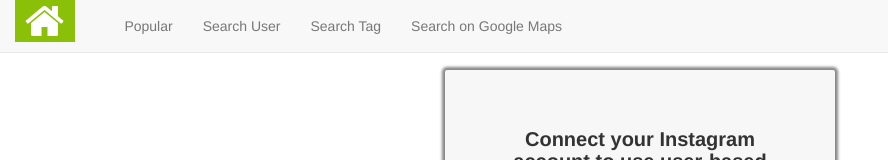
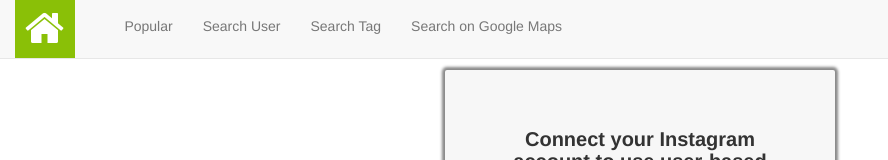
Before and after one commit to arduino731/angular_instagram_api, a website: page public/index.html in a window 1280 px wide. Shown: the top 160 px of the page, without its empty margins (0-888 px from the left). Drawn offline with nearby package versions, Linux system fonts and the light colour scheme; some packages are replaced by stand-ins of ours.

Commit message:
fixing the isLoggedin header.html7

```diff
--- a/public/views/common/header.html
+++ b/public/views/common/header.html
@@ -9,7 +9,7 @@
         <span class="icon-bar"></span>
         <span class="icon-bar"></span>
       </button>
-      <a href="#/" class="fa fa-home fa-3x" ng-class="{ 'topnav_active': $state.current.name == 'index' }" style="padding: 0px; text-decoration: none; padding-left: 10px;">&nbsp;</a>
+      <a href="#/" class="fa fa-home fa-3x" ng-class="{ 'topnav_active': $state.current.name == 'index' }" style="padding: 0px; text-decoration: none; padding-left: 10px; height:58px; padding-top:7px;">&nbsp;</a>
     </div>
 
     <!-- Collect the nav links, forms, and other content for toggling -->
```
